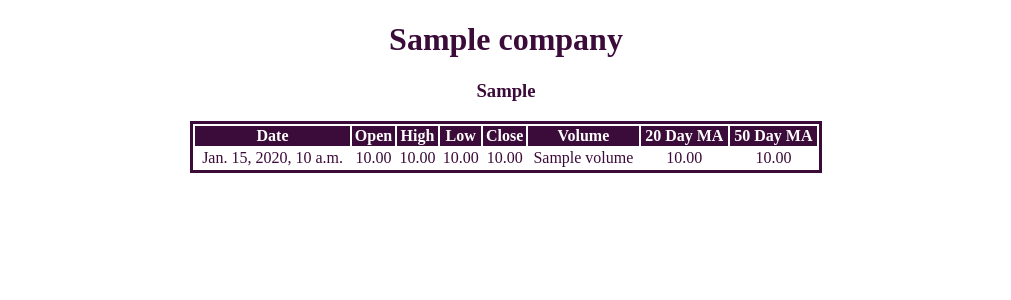
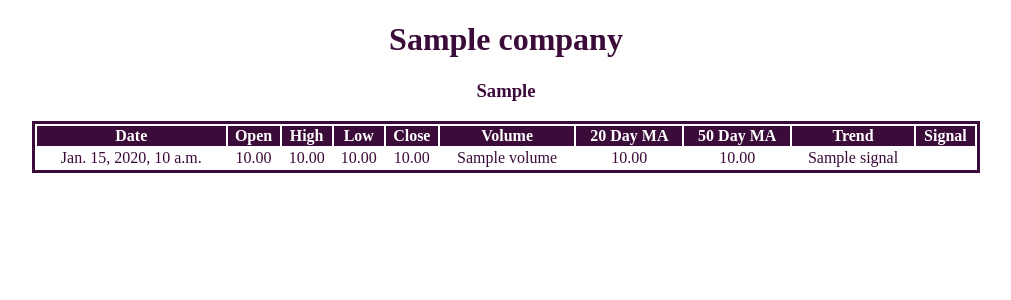
Before and after one commit to omashtikar/nvestr, a Django app: template market/templates/market/historical_data.html in a window 1280 px wide. Shown: the top 300 px of the page, without its empty margins (134-1145 px from the left). Run offline with Django 3.2, Linux system fonts and the light colour scheme; tables that the repository leaves empty hold one stand-in row (values such as "Sample post"); the template is opened without the code that fills it: values that come from a table or form of the project are taken from there, most other values are stand-ins (such as "Sample title", 1, 10 or a date in 2020).

Commit message:
New rows and symbols for signals

```diff
--- a/market/templates/market/historical_data.html
+++ b/market/templates/market/historical_data.html
@@ -10,7 +10,7 @@
         }
         table {
           border: 3px solid #3B0B39;
-          width: 50%;
+          width: 75%;
         }
         th {
           background: #3B0B39;
@@ -38,6 +38,8 @@
                 <th>Volume</th>
                 <th>20 Day MA</th>
                 <th>50 Day MA</th>
+                <th>Trend</th>
+                <th>Signal</th>
             </tr>
             {% for hist_data_row in historical_data_list %}
             <tr>
@@ -49,7 +51,16 @@
                 <td>{{ hist_data_row.data.volume }}</td>
                 <td>{{ hist_data_row.ma_20|floatformat:2 }}</td>
                 <td>{{ hist_data_row.ma_50|floatformat:2 }}</td>
-
+                {% if hist_data_row.trend == 1 %}
+                <td>&#x2197;</td>
+                {% endif %}
+                {% if hist_data_row.trend == 2 %}
+                <td>&#x2198;</td>
+                {% endif %}
+                {% if hist_data_row.trend == 0 %}
+                <td> </td>
+                {% endif %}
+                <td>{{ hist_data_row.signal }}</td>
             </tr>
             {% endfor %}
         </table>
```
